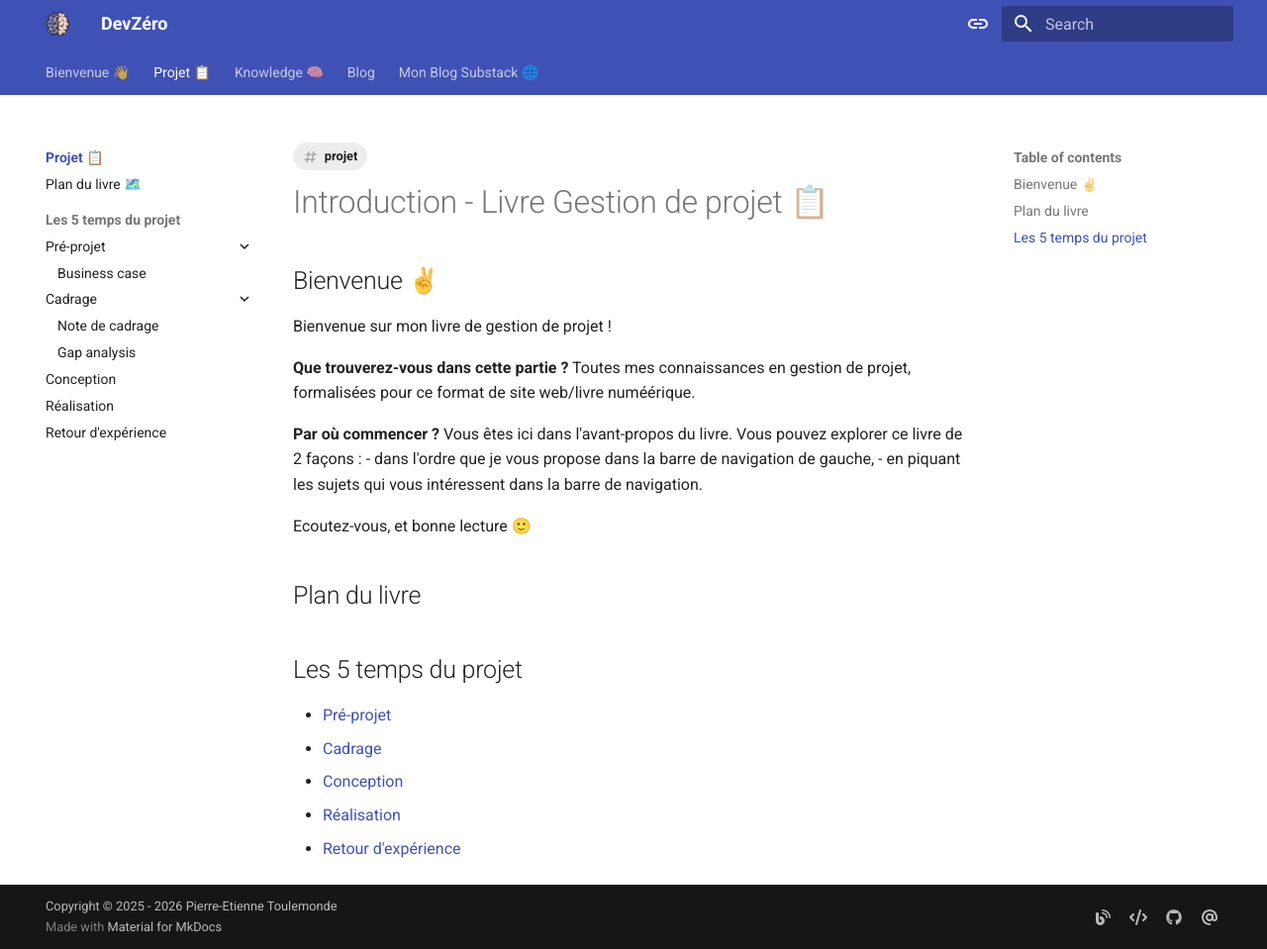
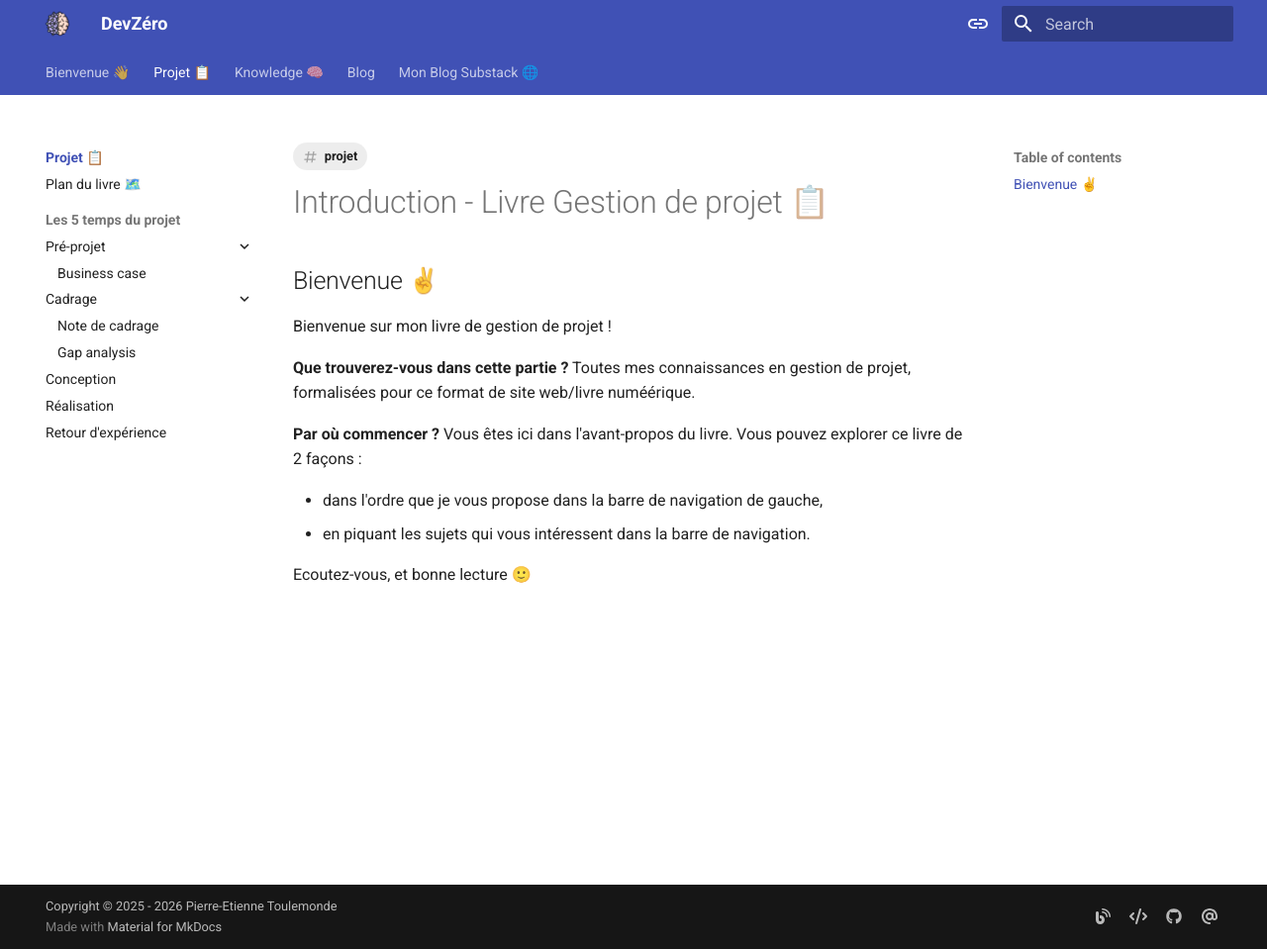
Before and after one commit to petoulemonde/blog, an MkDocs documentation site: the page built from docs/projet/index.md, in a window 1280 px wide and 959 px high. Shown: the whole window at 99% size. Built offline with MkDocs 1.6.1 and Material for MkDocs 9.7.7, drawn with Linux system fonts in a browser that asks for light colours.

Commit message:
Ajout projet "plan"

```diff
--- a/docs/projet/index.md
+++ b/docs/projet/index.md
@@ -18,15 +18,8 @@
 
 **Par où commencer ?**
 Vous êtes ici dans l'avant-propos du livre. Vous pouvez explorer ce livre de 2 façons :
+
 - dans l'ordre que je vous propose dans la barre de navigation de gauche,
 - en piquant les sujets qui vous intéressent dans la barre de navigation.
 
 Ecoutez-vous, et bonne lecture 🙂
-
-## Plan du livre
-## Les 5 temps du projet
-- [Pré-projet](préprojet.md)
-- [Cadrage](cadrage.md)
-- [Conception](conception.md)
-- [Réalisation](réalisation.md)
-- [Retour d'expérience](retour_expérience.md)
```
Also changed, not shown: docs/projet/plan.md (added, +19 -0 lines).
